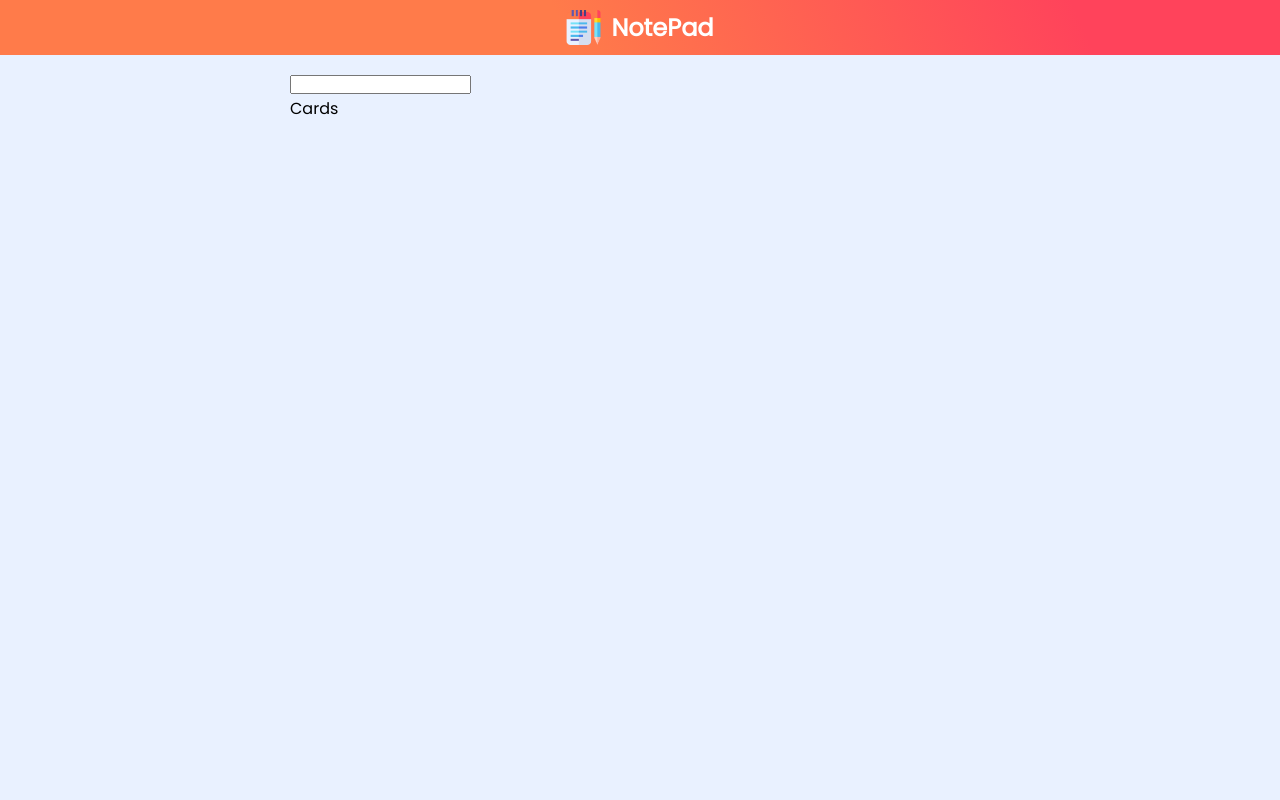
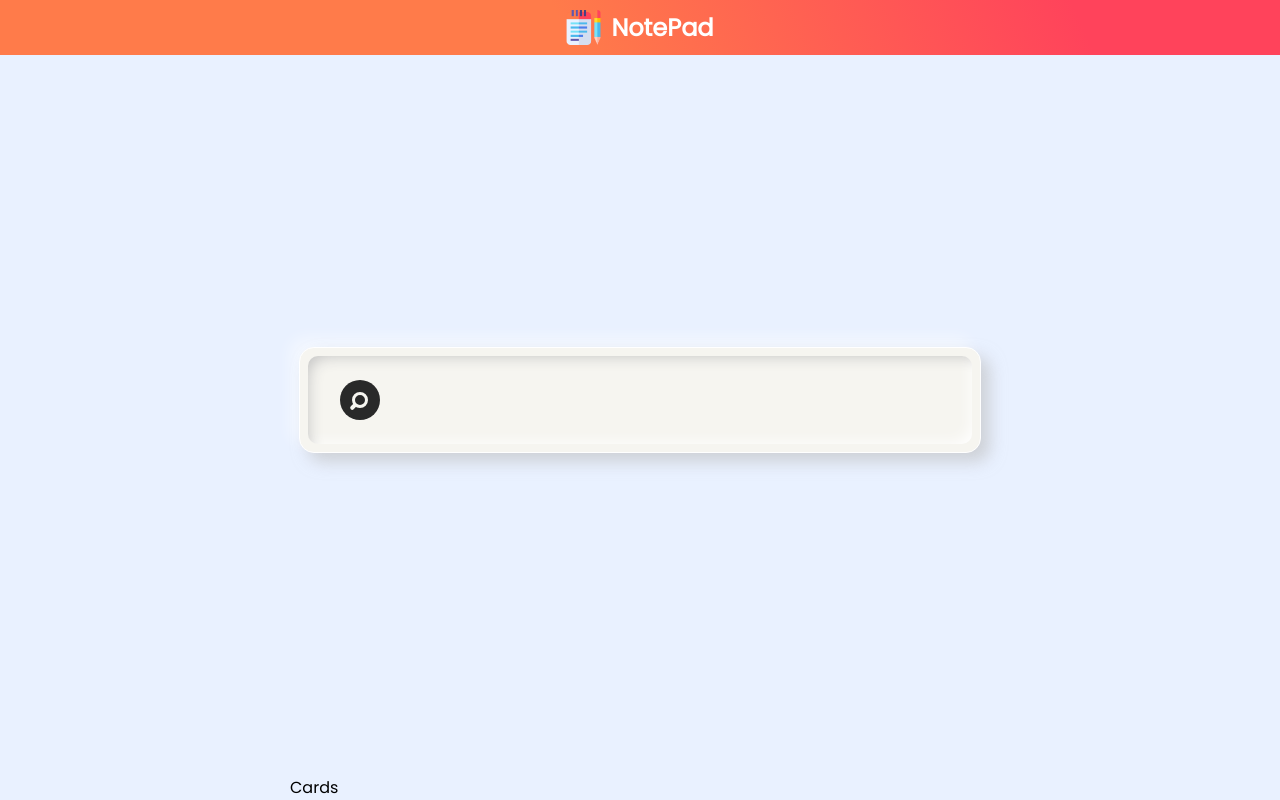
Before and after one commit to Moro-Afriyie/Note-App, an Angular app: page / in a window 1280 px wide. Built offline with nearby package versions, Linux system fonts and the light colour scheme.

Commit message:
added a search input field

```diff
--- a/src/app/notepad-page/notepad-page.component.scss
+++ b/src/app/notepad-page/notepad-page.component.scss
@@ -6,117 +6,123 @@
     height: 100%;
 }
 
-// .notepad__search{
-//   text-align: center;
-//   color: #2c3e50;
-//   width: 100%;
-//   height: 100%;
-//   display: flex;
-//   justify-content: center;
-//   align-items: center;
-//   flex-direction: column;
-// }
-// form {
-//   transition: all 0.5s;
-//   position: absolute;
-//   top: 50%;
-//   transform: translateY(-50%);
-// }
-// .finder {
-//   border: 1px solid #fff;
-//   background-color: #f6f5f0;
-//   border-radius: 15px;
-//   padding: 8px;
-//   box-shadow: 9px 9px 16px rgba(189, 189, 189, 0.6),
-//     -9px -9px 16px rgba(255, 255, 255, 0.5);
-// }
-// .finder__outer {
-//   display: flex;
-//   width: 600px;
-//   padding: 1.5rem 2rem;
-//   border-radius: 10px;
-//   box-shadow: inset 10px 10px 15px -10px #c3c3c3,
-//     inset -10px -10px 15px -10px #ffffff;
-// }
-// .finder__inner {
-//   display: flex;
-//   align-items: center;
-//   position: relative;
-//   flex: 1;
-// }
-// .finder__form {
-//   flex: 1;
-//   height: calc(100% + 3rem);
-// }
-// .finder__input {
-//   height: calc(100% + 3rem);
-//   border: none;
-//   background-color: transparent;
-//   outline: none;
-//   font-size: 1.5rem;
-//   letter-spacing: 0.75px;
-// }
-// .finder__icon {
-//   width: 40px;
-//   height: 40px;
-//   margin-right: 1rem;
-//   transition: all 0.2s;
-//   box-shadow: inset 0 0 0 20px #292929;
-//   border-radius: 50%;
-//   position: relative;
-//   &:after,
-//   &:before {
-//     display: block;
-//     content: "";
-//     position: absolute;
-//     transition: all 0.5s cubic-bezier(0.68, -0.55, 0.265, 1.55);
-//   }
-//   &:after {
-//     width: 10px;
-//     height: 10px;
-//     background-color: #292929;
-//     border: 3px solid #f6f5f0;
-//     top: 50%;
-//     position: absolute;
-//     transform: translateY(-50%);
-//     left: 0px;
-//     right: 0;
-//     margin: auto;
-//     border-radius: 50%;
-//     @at-root .active & {
-//       border-width: 10px;
-//       background-color: #f6f5f0;
-//     }
-//   }
-//   &:before {
-//     width: 4px;
-//     height: 13px;
-//     background-color: #f6f5f0;
-//     top: 50%;
-//     left: 20px;
-//     transform: rotateZ(45deg) translate(-50%, 0);
-//     transform-origin: 0 0;
-//     border-radius: 4px;
-//     @at-root .active & {
-//       background-color: #292929;
-//       width: 6px;
-//       transform: rotateZ(45deg) translate(-50%, 25px);
-//     }
-//   }
-//   @at-root .processing & {
-//     transform-origin: 50%;
-//     animation: spinner 0.3s linear infinite;
-//     animation-delay: 0.5s;
-//   }
-//   @at-root .active & {
-//     transform: translateY(-5px);
-//   }
-// }
-// @keyframes spinner {
-//   0% {
-//     transform: rotateZ(45deg);
-//   }
-//   100% {
-//     transform: rotateZ(405deg);
-//   }
-// }
+.notepad__search {
+    text-align: center;
+    color: #2c3e50;
+    width: 100%;
+    height: 100%;
+    display: flex;
+    justify-content: center;
+    align-items: center;
+    flex-direction: column;
+}
+
+form {
+    transition: all 0.5s;
+    position: absolute;
+    top: 50%;
+    transform: translateY(-50%);
+}
+
+.finder {
+    border: 1px solid #fff;
+    background-color: #f6f5f0;
+    border-radius: 15px;
+    padding: 8px;
+    box-shadow: 9px 9px 16px rgba(189, 189, 189, 0.6), -9px -9px 16px rgba(255, 255, 255, 0.5);
+}
+
+.finder__outer {
+    display: flex;
+    width: 600px;
+    padding: 1.5rem 2rem;
+    border-radius: 10px;
+    box-shadow: inset 10px 10px 15px -10px #c3c3c3, inset -10px -10px 15px -10px #ffffff;
+}
+
+.finder__inner {
+    display: flex;
+    align-items: center;
+    position: relative;
+    flex: 1;
+}
+
+.finder__form {
+    flex: 1;
+    height: calc(100% + 3rem);
+}
+
+.finder__input {
+    height: calc(100% + 3rem);
+    border: none;
+    background-color: transparent;
+    outline: none;
+    font-size: 1.5rem;
+    letter-spacing: 0.75px;
+}
+
+.finder__icon {
+    width: 40px;
+    height: 40px;
+    margin-right: 1rem;
+    transition: all 0.2s;
+    box-shadow: inset 0 0 0 20px #292929;
+    border-radius: 50%;
+    position: relative;
+    &:after,
+    &:before {
+        display: block;
+        content: "";
+        position: absolute;
+        transition: all 0.5s cubic-bezier(0.68, -0.55, 0.265, 1.55);
+    }
+    &:after {
+        width: 10px;
+        height: 10px;
+        background-color: #292929;
+        border: 3px solid #f6f5f0;
+        top: 50%;
+        position: absolute;
+        transform: translateY(-50%);
+        left: 0px;
+        right: 0;
+        margin: auto;
+        border-radius: 50%;
+        @at-root .active & {
+            border-width: 10px;
+            background-color: #f6f5f0;
+        }
+    }
+    &:before {
+        width: 4px;
+        height: 13px;
+        background-color: #f6f5f0;
+        top: 50%;
+        left: 20px;
+        transform: rotateZ(45deg) translate(-50%, 0);
+        transform-origin: 0 0;
+        border-radius: 4px;
+        @at-root .active & {
+            background-color: #292929;
+            width: 6px;
+            transform: rotateZ(45deg) translate(-50%, 25px);
+        }
+    }
+    @at-root .processing & {
+        transform-origin: 50%;
+        animation: spinner 0.3s linear infinite;
+        animation-delay: 0.5s;
+    }
+    @at-root .active & {
+        transform: translateY(-5px);
+    }
+}
+
+@keyframes spinner {
+    0% {
+        transform: rotateZ(45deg);
+    }
+    100% {
+        transform: rotateZ(405deg);
+    }
+}
```
